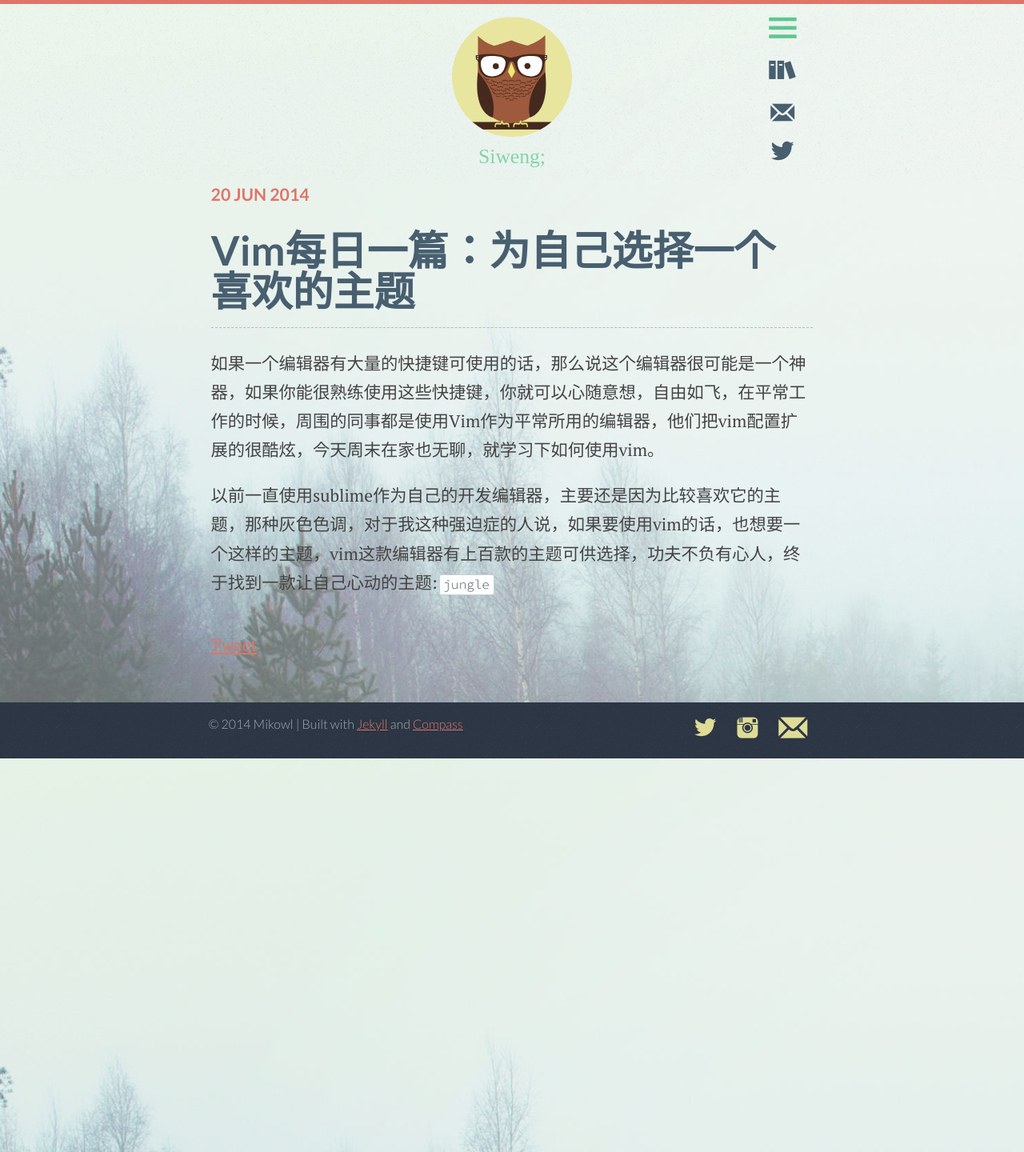
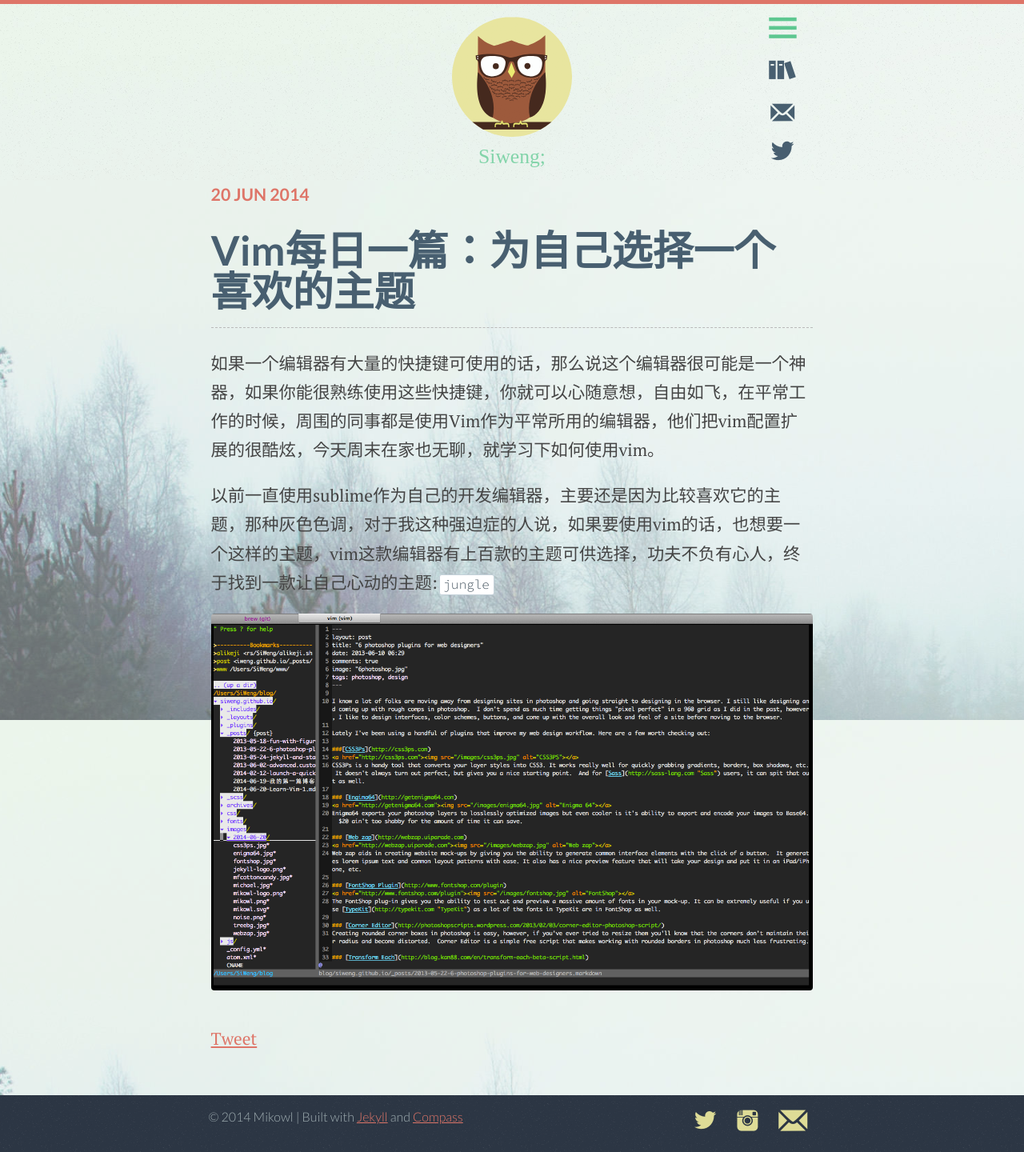
Before and after one commit to siweng/siweng.github.io, a Jekyll site: the page built from _posts/2014-06-20-Learn-Vim-1.md, in a window 1280 px wide. Shown: the whole page at 80% size. Built offline with Jekyll 4.4.1, drawn with Linux system fonts in a browser that asks for light colours; nearby versions of some CDN libraries; Markdown is read by kramdown in place of the engine named in the settings; comment, search, counter and statistics services are not loaded.

Commit message:
auto commit

```diff
--- a/_posts/2014-06-20-Learn-Vim-1.md
+++ b/_posts/2014-06-20-Learn-Vim-1.md
@@ -8,3 +8,5 @@ date: 2014-06-20
 如果一个编辑器有大量的快捷键可使用的话，那么说这个编辑器很可能是一个神器，如果你能很熟练使用这些快捷键，你就可以心随意想，自由如飞，在平常工作的时候，周围的同事都是使用Vim作为平常所用的编辑器，他们把vim配置扩展的很酷炫，今天周末在家也无聊，就学习下如何使用vim。
 
 以前一直使用sublime作为自己的开发编辑器，主要还是因为比较喜欢它的主题，那种灰色色调，对于我这种强迫症的人说，如果要使用vim的话，也想要一个这样的主题，vim这款编辑器有上百款的主题可供选择，功夫不负有心人，终于找到一款让自己心动的主题:`jungle`
+
+<img src="/images/2014-06-20/jungle.png" alt="jungle" />
```
Also changed, not shown: images/2014-06-20/jungle.png (added), 1 other file.
